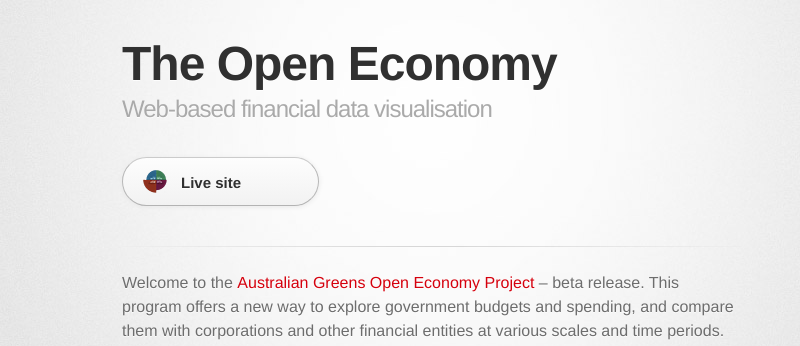
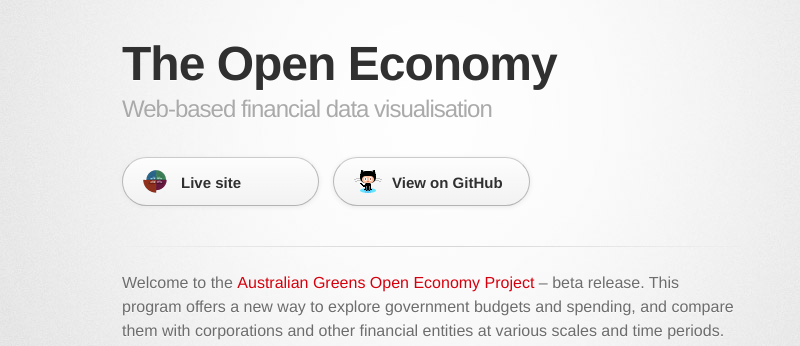
Before and after one commit to daxtens/finvis, a Jekyll site: the page built from index.md, in a window 1280 px wide. Shown: the top 346 px of the page, without its empty margins (208-1008 px from the left). Built offline with Jekyll 4.4.1, drawn with Linux system fonts in a browser that asks for light colours; some web fonts are replaced; comment, search, counter and statistics services are not loaded.

Commit message:
Include github button, fix link.

```diff
--- a/_layouts/default.html
+++ b/_layouts/default.html
@@ -23,8 +23,8 @@
         </header>
 
         <section id="downloads" class="clearfix">
-          <a href="http://vis.dja.id.au" id="view-on-web" class="button"><span>Live site</span></a>
-          <!--<a href="https://github.com/daxtens/finvis" id="view-on-github" class="button"><span>View on GitHub</span></a>-->
+          <a href="http://openeconomy.org.au" id="view-on-web" class="button"><span>Live site</span></a>
+          <a href="https://github.com/daxtens/finvis" id="view-on-github" class="button"><span>View on GitHub</span></a>
         </section>
 
         <hr>
--- a/_layouts/post.html
+++ b/_layouts/post.html
@@ -24,7 +24,7 @@
 
         <section id="downloads" class="clearfix">
           <a href="index.html" class="button"><span>Home</span></a>
-          <a href="http://vis.dja.id.au" id="view-on-web" class="button"><span>Live site</span></a>
+          <a href="http://openeconomy.org.au" id="view-on-web" class="button"><span>Live site</span></a>
         </section>
 
         <hr>
```
